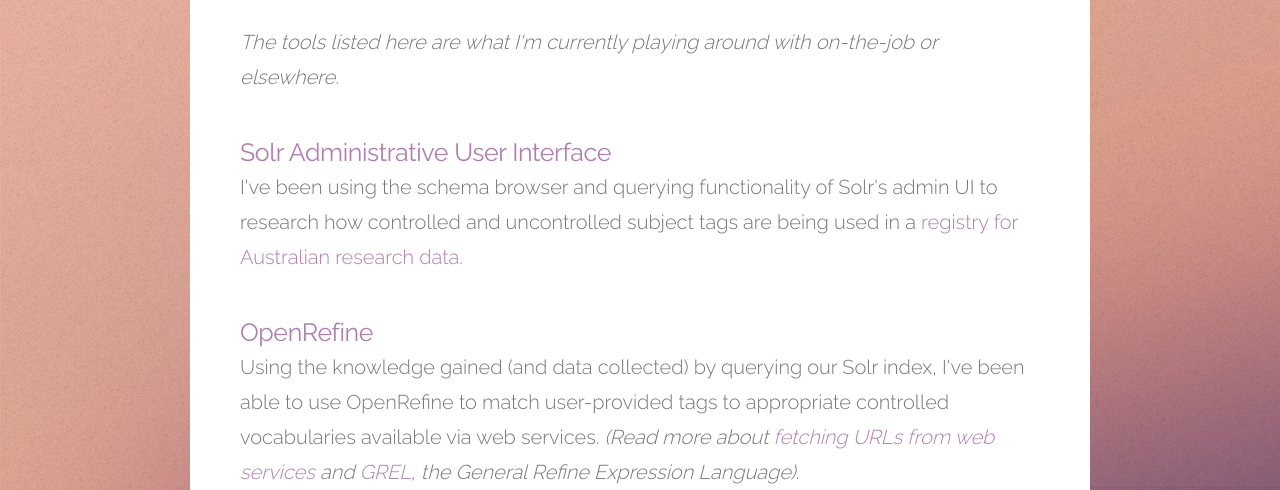
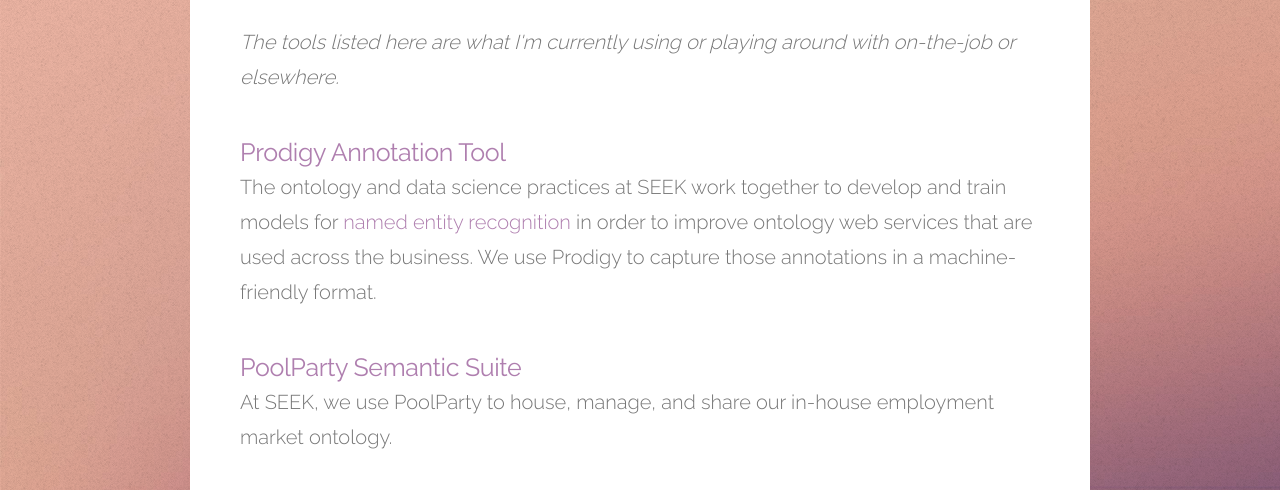
Before and after one commit to mignon1915/mignon1915.com, a plain HTML site: page index.html in a window 1280 px wide. Both pictures are taken after a click on the link "Toolbox". Shown: the part 310-800 px from the top of the page. Drawn offline with Linux system fonts and the light colour scheme.

Commit message:
Updated Toolbox section

```diff
--- a/index.html
+++ b/index.html
@@ -175,19 +175,21 @@
 								<header>
 									<h2>Toolbox</h2>
 								</header>
-								<p><i>The tools listed here are what I'm currently playing around with on-the-job or elsewhere.</i></p>
+								<p><i>The tools listed here are what I'm currently using or playing around with on-the-job or elsewhere.</i></p>
+								<h3><a href="https://prodi.gy/">Prodigy Annotation Tool</a></h3>
+									<p>The ontology and data science practices at SEEK work together to develop and train models for <a href="https://en.wikipedia.org/wiki/Named-entity_recognition">named entity recognition</a> in order to improve ontology web services that are used across the business. We use Prodigy to capture those annotations in a machine-friendly format.</p>
+								<h3><a href="https://www.poolparty.biz/">PoolParty Semantic Suite</a></h3>
+									<p>At SEEK, we use PoolParty to house, manage, and share our in-house employment market ontology.</p>
 								<h3><a href="http://lucene.apache.org/solr/features.html">Solr Administrative User Interface</a></h3>
-									<p>I've been using the schema browser and querying functionality of Solr's admin UI to research how controlled and uncontrolled subject tags are being used in a <a href="https://researchdata.ands.org.au/">registry for Australian research data</a>.</p>
+									<p>While at ANDS, I used the schema browser and querying functionality of Solr's admin UI to research how controlled and uncontrolled subject tags are being used in a <a href="https://researchdata.ands.org.au/">registry for Australian research data</a>.</p>
 								<h3><a href="http://openrefine.org/">OpenRefine</a></h3>
-									<p>Using the knowledge gained (and data collected) by querying our Solr index, I've been able to use OpenRefine to match user-provided tags to appropriate controlled vocabularies available via web services. <i>(Read more about <a href="https://github.com/OpenRefine/OpenRefine/wiki/Fetching-URLs-From-Web-Services">fetching URLs from web services</a> and <a href="https://github.com/OpenRefine/OpenRefine/wiki/General-Refine-Expression-Language">GREL</a>, the General Refine Expression Language)</i>.</p>
+									<p>Using the knowledge gained (and data collected) by querying the RDA Solr index, I used OpenRefine to match user-provided tags to appropriate controlled vocabularies available via web services. <i>(Read more about <a href="https://github.com/OpenRefine/OpenRefine/wiki/Fetching-URLs-From-Web-Services">fetching URLs from web services</a> and <a href="https://github.com/OpenRefine/OpenRefine/wiki/General-Refine-Expression-Language">GREL</a>, the General Refine Expression Language)</i>.</p>
 								<h3><a href="https://www.oxygenxml.com/xml_editor/xslt_debugger.html">oXygen XSLT Debugger</a></h3>
-									<p>Leveraging code written by my awesome colleagues, I've been learning XSL on-the-job by transforming metadata about research data from bespoke XML for ingestion into a <a href="https://researchdata.ands.org.au/">registry for Australian research data</a>.</p>
-								<h3><a href="https://www.poolparty.biz/">PoolParty Semantic Suite</a></h3>
-									<p>We've incorporated PoolParty as the "create and manage" module of <a href="https://vocabs.ands.org.au/">Research Vocabularies Australia</a>, a new service for the creation, management, storage, publication, and sharing of controlled vocabularies for Australian research data on the Web.</p>
+									<p>Leveraging code written by my awesome colleagues at ANDS, I learned XSL on-the-job by transforming metadata about research data from bespoke XML for ingestion into a <a href="https://researchdata.ands.org.au/">registry for Australian research data</a>.</p>
 								<h3><a href="http://schema.org/">Schema.org</a></h3>
 									<p>I've encoded mignon1915.com using elements from the Schema.org vocabulary in order to make the site easier to understand by machines including search engines like Google. <i>(Read more about <a href="https://developers.google.com/structured-data/">structured data and rich snippets here</a> and I also recommend this <a href="http://journal.code4lib.org/articles/6400">great article by Jason Ronallo</a> on applications in libraries).</p>
 								<h3><a href="https://fortawesome.github.io/Font-Awesome/icons/">Font Awesome</a></i></h3>
-									<p>In order to learn more about CSS toolkits, I've made use of the Font Awesome icon library to make mignon1915.com look spiffy.</p>
+									<p>In order to learn more about CSS toolkits, I've made use of the Font Awesome icon library to make my website look spiffy.</p>
 							</article>
 
 						<!-- Bookshelf
```
